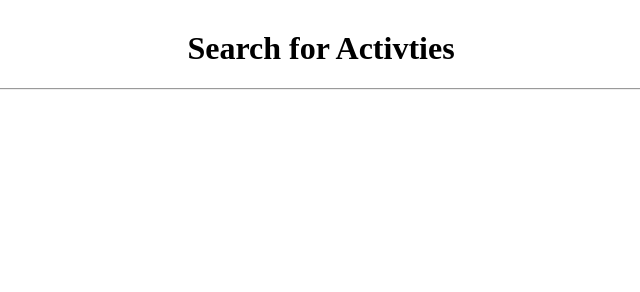
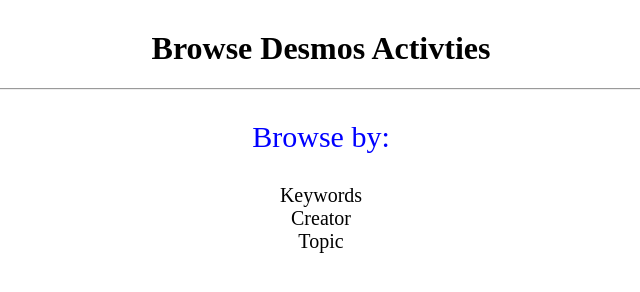
Before and after one commit to ktenney96/Cogs220, a website: page search.html in a window 1280 px wide. Shown: the whole page, without its empty margins (319-959 px from the left). Drawn offline with Linux system fonts and the light colour scheme.

Commit message:
Setup update

```diff
--- a/search.html
+++ b/search.html
@@ -4,8 +4,10 @@
   </head>
 
   <body style="margin:30px">
-    <h1 style="text-align:center;">Search for Activties</h1>
+    <h1 style="text-align:center;">Browse Desmos Activties</h1>
     <hr>
+    <p style="color:blue; text-align:center;  font-size:30px;"> Browse by: </p>
+    <p style="text-align:center; font-size:20px;"> Keywords <br> Creator <br> Topic </p>
 
 
   </body>
```
Also changed, not shown: page.html (+1 -1 lines).
